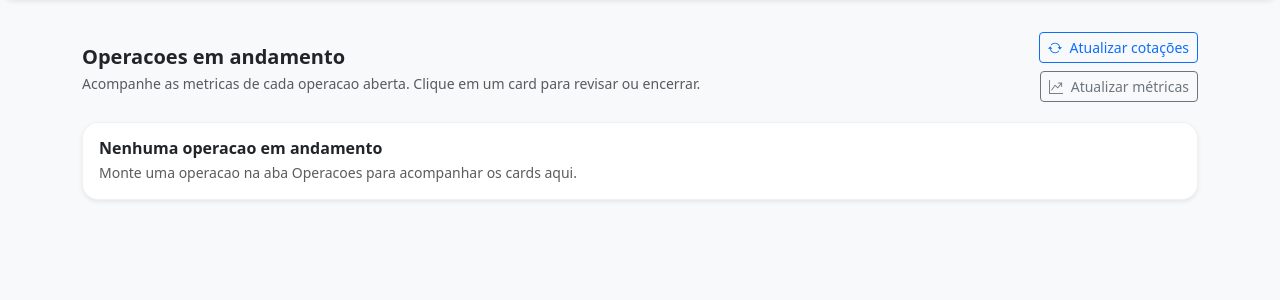
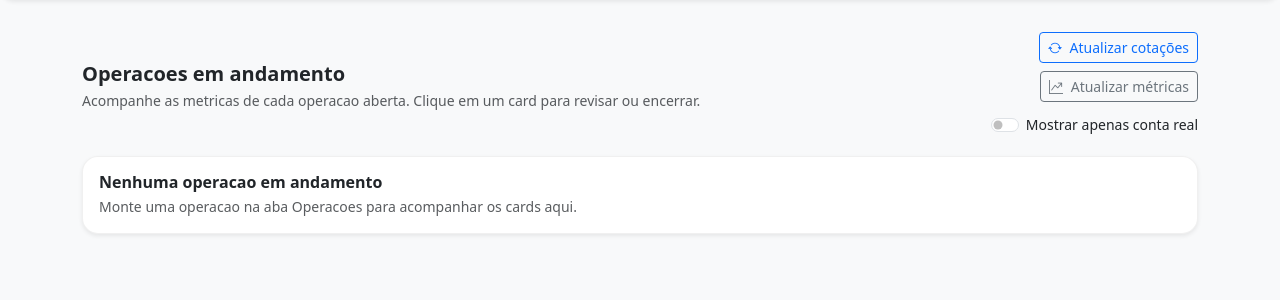
Before and after one commit to MarceloAnsilago/LsPythonDj, a Django app: page / in a window 1280 px wide. Shown: the part 56-356 px from the top of the page. Run offline with Django 5.2, Linux system fonts and the light colour scheme; the visitor is signed in with stand-in values (Sample User, id 1); data that the repository does not hold is empty; some libraries are stand-ins or nearby versions.

Commit message:
Adicionando deferenciação em conta real

```diff
--- a/core/views.py
+++ b/core/views.py
@@ -31,8 +31,14 @@ from pairs.models import Pair, UserMetricsConfig
 from operacoes.models import Operation, OperationMetricSnapshot
 
 
+def _parse_bool_param(request, name: str) -> bool:
+    value = (request.GET.get(name) or "").strip().lower()
+    return value in {"1", "true", "on", "yes", "sim"}
+
+
 def _build_home_operations_payload(request):
     operations_cards: list[dict] = []
+    real_only = _parse_bool_param(request, "real_only")
 
     def _fmt_money(value: Decimal | float | None) -> str:
         if value is None:
@@ -175,6 +181,8 @@ def _build_home_operations_payload(request):
         .filter(user=request.user, status=Operation.STATUS_OPEN)
         .order_by("-opened_at")
     )
+    if real_only:
+        operations_qs = operations_qs.filter(is_real=True)
 
     for operation in operations_qs:
         entry_snapshot = (operation.entry_snapshots[0] if getattr(operation, "entry_snapshots", None) else None)
@@ -514,6 +522,7 @@ def _build_home_operations_payload(request):
         "operations_summary": operations_summary,
         "operations_insight": operations_insight,
         "live_refresh_required": manual_refresh_required,
+        "real_only": real_only,
     }
 
 
@@ -527,6 +536,7 @@ def home(request):
             "operations_data_url": reverse("core:home_data"),
             "refresh_live_url": reverse("core:refresh_live_quotes"),
             "refresh_metrics_url": reverse("core:refresh_operation_metrics"),
+            "real_only": _parse_bool_param(request, "real_only"),
         },
     )
 
@@ -616,11 +626,14 @@ def _decimal_from_value(value) -> Decimal | None:
 
 @login_required
 def encerradas(request):
+    real_only = _parse_bool_param(request, "real_only")
     closed_qs = (
         Operation.objects.select_related("sell_asset", "buy_asset")
         .filter(user=request.user, status=Operation.STATUS_CLOSED)
         .order_by("-updated_at")
     )
+    if real_only:
+        closed_qs = closed_qs.filter(is_real=True)
     closed_operations = list(closed_qs)
     closing_price_cache: dict[tuple[int, object], Decimal | None] = {}
 
@@ -894,6 +907,7 @@ def encerradas(request):
             "period_options": period_options,
             "selected_period": selected_period,
             "has_operations": total_closed > 0,
+            "real_only": real_only,
         },
     )
 
--- a/templates/core/home.html
+++ b/templates/core/home.html
@@ -34,6 +34,14 @@
         Atualizar métricas
       </button>
       <div id="home-refresh-metrics-feedback" class="text-body-secondary small text-end"></div>
+      <div class="form-check form-switch small mt-1">
+        <input
+          class="form-check-input"
+          type="checkbox"
+          id="homeRealOnly"
+          {% if real_only %}checked{% endif %}>
+        <label class="form-check-label" for="homeRealOnly">Mostrar apenas conta real</label>
+      </div>
     </div>
   </div>
 
@@ -61,13 +69,14 @@
 <script>
 document.addEventListener("DOMContentLoaded", () => {
   const container = document.getElementById("home-operations-root");
-  const dataUrl = container?.dataset?.url;
+  const baseDataUrl = container?.dataset?.url;
   const refreshBtn = document.getElementById("home-refresh-live-btn");
   const feedback = document.getElementById("home-refresh-feedback");
   let refreshUrl = refreshBtn?.dataset?.url;
   const metricsBtn = document.getElementById("home-refresh-metrics-btn");
   const metricsFeedback = document.getElementById("home-refresh-metrics-feedback");
   let metricsUrl = metricsBtn?.dataset?.url;
+  const realOnlyToggle = document.getElementById("homeRealOnly");
 
   const getCookie = (name) => {
     const match = document.cookie.match(new RegExp("(^|;)\\s*" + name + "=([^;]+)"));
@@ -129,7 +138,29 @@ document.addEventListener("DOMContentLoaded", () => {
     }
   };
 
+  const buildDataUrl = () => {
+    if (!baseDataUrl) {
+      return null;
+    }
+    const url = new URL(baseDataUrl, window.location.origin);
+    if (realOnlyToggle?.checked) {
+      url.searchParams.set("real_only", "1");
+    }
+    return url.toString();
+  };
+
+  const syncQueryParam = () => {
+    const url = new URL(window.location.href);
+    if (realOnlyToggle?.checked) {
+      url.searchParams.set("real_only", "1");
+    } else {
+      url.searchParams.delete("real_only");
+    }
+    window.history.replaceState({}, "", url);
+  };
+
   const loadOperations = () => {
+    const dataUrl = buildDataUrl();
     if (!container || !dataUrl) {
       return;
     }
@@ -255,6 +286,12 @@ document.addEventListener("DOMContentLoaded", () => {
       refreshMetrics();
     });
   }
+  if (realOnlyToggle) {
+    realOnlyToggle.addEventListener("change", () => {
+      syncQueryParam();
+      loadOperations();
+    });
+  }
 
   loadOperations();
 });
```
Also changed, not shown: templates/core/encerradas.html (+12 -1 lines).
